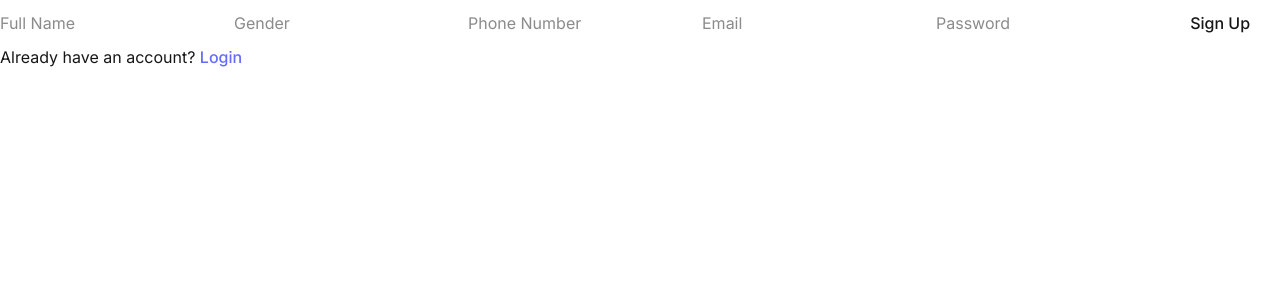
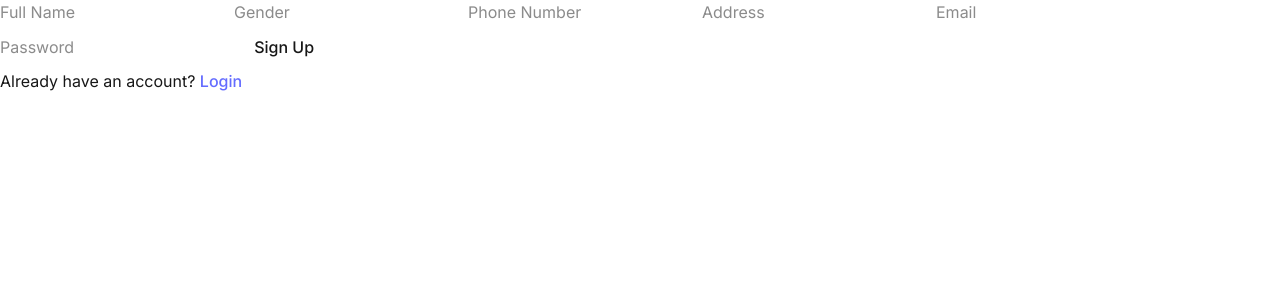
Before and after one commit to fhrginada/ClinicWebSite_Frontend, a Next.js app: page /signup in a window 1280 px wide. Shown: the top 300 px of the page. Built offline with nearby package versions, Linux system fonts and the light colour scheme.

Commit message:
update login and regester

```diff
--- a/api/api.js
+++ b/api/api.js
@@ -1,7 +1,7 @@
 import axios from "axios";
 
 const api = axios.create({
-  baseURL: "http://localhost:5000/api",
+  baseURL: "http://localhost:5298/api",
   headers: {
     "Content-Type": "application/json",
   },
--- a/app/signup/page.jsx
+++ b/app/signup/page.jsx
@@ -42,6 +42,11 @@ export default function Signup() {
         />
 
         <input
+          placeholder="Address"
+          onChange={(e) => setForm({ ...form, address: e.target.value })}
+        />
+
+        <input
           placeholder="Email"
           onChange={(e) => setForm({ ...form, email: e.target.value })}
         />
```
